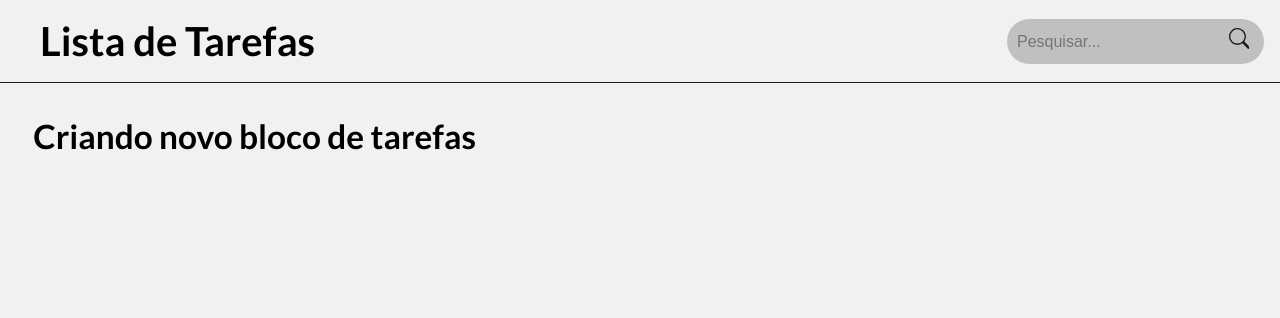
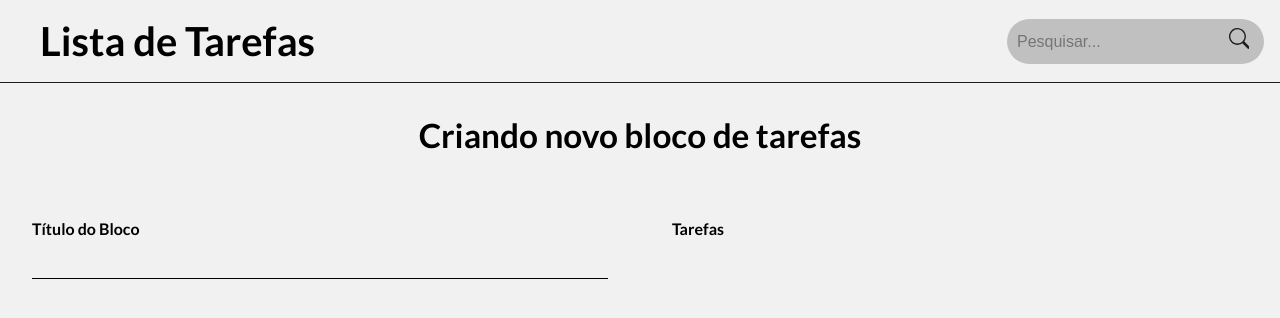
Before and after one commit to Elian-beep/ToDo-List, a Next.js app: page /NewTask in a window 1280 px wide. Shown: the top 318 px of the page. Built offline with nearby package versions, Linux system fonts and the light colour scheme.

Commit message:
NewTask: Criação do input de titulo do bloco

```diff
--- a/src/pages/NewTask/index.jsx
+++ b/src/pages/NewTask/index.jsx
@@ -1,11 +1,29 @@
 import React from "react";
-import { Container, Content, Title } from "../../../styles/stylePageNewTask";
+import { AreaNewBlock, AreaTitlePage, Container, Content, InputTitleBlock, Title, TitlePage } from "../../../styles/stylePageNewTask";
 
 export default function NewTask() {
-    return(
+    return (
         <Container>
+            <AreaTitlePage>
+                <TitlePage>Criando novo bloco de tarefas</TitlePage>
+            </AreaTitlePage>
+
             <Content>
-                <Title>Criando novo bloco de tarefas</Title>
+
+                <AreaNewBlock>
+                    <Title>
+                        Título do Bloco
+                    </Title>
+
+                    <InputTitleBlock type="text" />
+                </AreaNewBlock>
+
+                <AreaNewBlock>
+                    <Title>
+                        Tarefas
+                    </Title>
+                </AreaNewBlock>
+
             </Content>
         </Container>
     );
--- a/styles/stylePageNewTask.js
+++ b/styles/stylePageNewTask.js
@@ -3,14 +3,63 @@ import styled from "styled-components";
 //-----------------CONTAINER
 export const Container = styled.div``;
 
+//-----------------AREA PARA POSICIONAR O TITULO
+export const AreaTitlePage = styled.div`
+    display: flex;
+    justify-content: center;
+    align-items: center;
+    text-align: center;
+    margin-top: 2em;
+`;
+
+//-----------------TITULO DA PAGINA
+export const TitlePage = styled.h1`
+    font-size: 25pt;
+
+    @media (max-width: 600px) {
+        font-size: 19pt;
+    }
+`;
 
 //-----------------CONTEUDO
 export const Content = styled.div`
+    display: flex;
+    justify-content: space-around;
+
+    @media (max-width: 600px) {
+        flex-direction: column;
+    }
 `;
 
-//-----------------TITULO
-export const Title = styled.h1`
-    font-size: 25pt;
+//-----------------AREA DO TITULO DO BLOCO DE TASK
+export const AreaNewBlock = styled.div`
+    margin-top: 2em;
+    padding: 2em;
+    width: 90%;
+
+    @media (max-width: 600px) {
+        padding: 1em;
+        margin-top: 1em;
+    }
+
+`;
+
+//-----------------TITULO DO BLOCO DE TASK
+export const Title = styled.h4``;
+
+//-----------------INPUT DO BLOCO DE TASK
+export const InputTitleBlock = styled.input`
     margin-top: 1em;
-    margin-left: 1em;
+    width: 100%;
+    height: 2em;
+    border: none;
+    border-bottom: 1px solid black;
+    background: none;
+    outline: none;
+    text-decoration: none;
+    transition: 0.7s;
+
+    &:active{
+        height: 3em;
+    }
 `;
```
